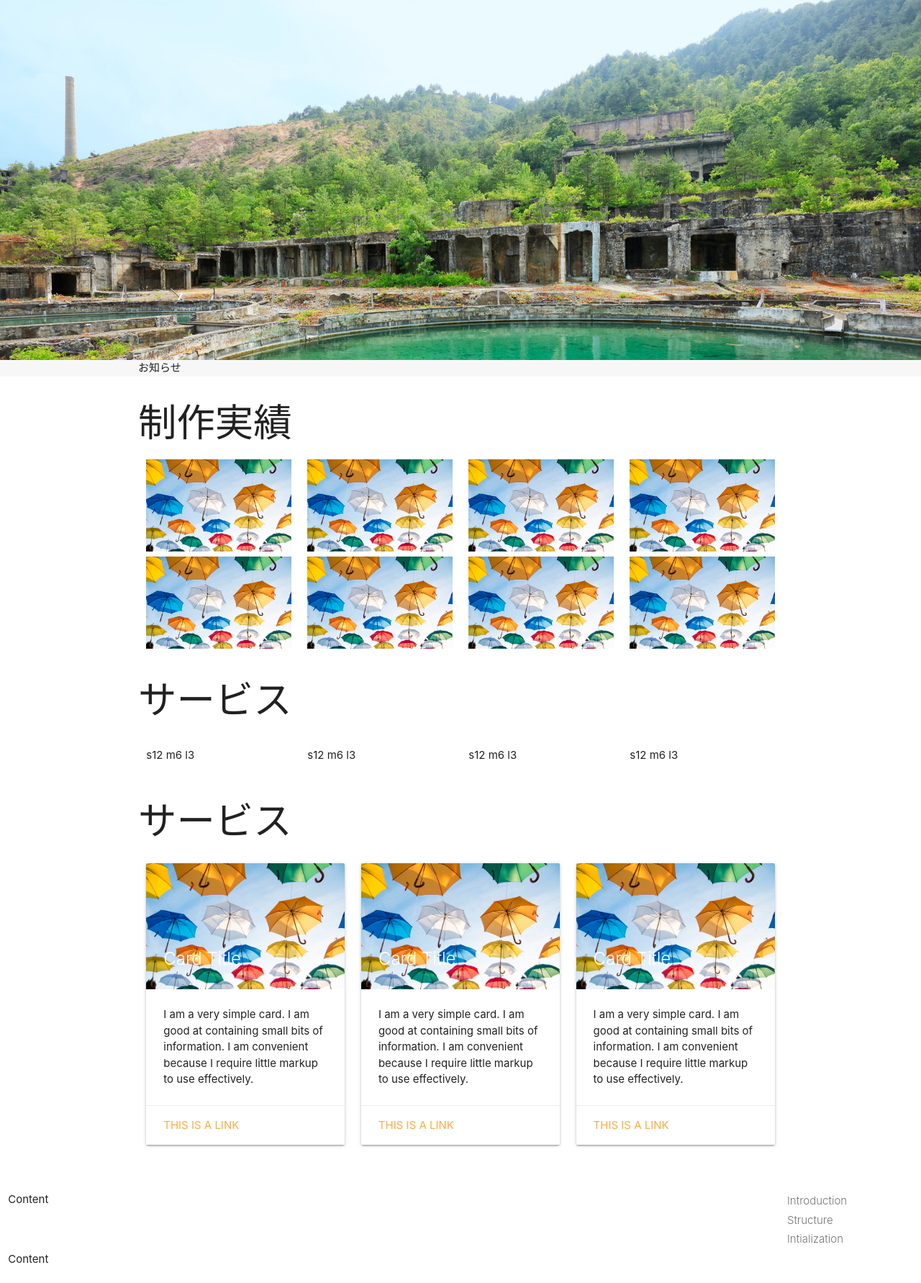
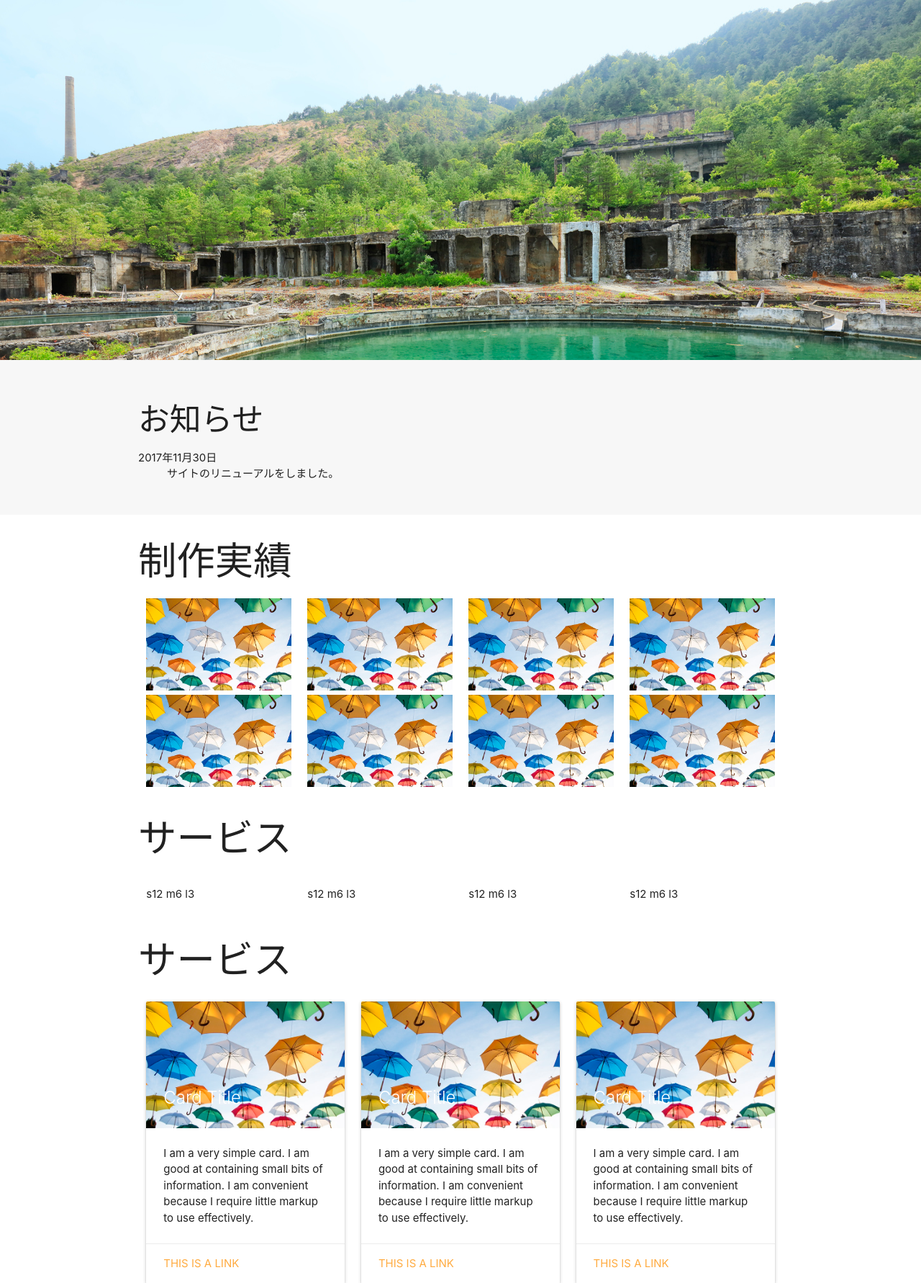
Before and after one commit to marikosasaki/kk_test, a PHP site: page / in a window 1280 px wide. Shown: the top 1782 px of the page at 72% size. Run offline with PHP 8.4, Linux system fonts and the light colour scheme; style sheets or scripts are compiled from the project's sources; some libraries are stand-ins or nearby versions.

Commit message:
会社でやったぶん

```diff
--- a/app/index.html
+++ b/app/index.html
@@ -90,14 +90,21 @@
 			</div>
 		</div>
 		<section class="bg-reration">
-			<div class="container">
-				お知らせ
+			<div class="container container--flat">
+				<h3 class="headline-gothic heading_Level3">
+					お知らせ
+				</h3>
+
+				<dl>
+					<dt>2017年11月30日</dt>
+					<dd>サイトのリニューアルをしました。</dd>
+				</dl>
 			</div>
 		</section>
 
 		<section class="">
 			<div class="container container--list">
-				<h2>
+				<h2 class="headline-gothic">
 					制作実績
 				</h2>
 				<div class="row">
@@ -167,7 +174,7 @@
 
 		<section>
 			<div class="container">
-				<h2>
+				<h2 class="headline-gothic">
 					サービス
 				</h2>
 				<div class="row">
@@ -264,7 +271,7 @@
 
 		<p class="num">スクロールの値 | <span id="scrollValue">0</span></p>
 
-	    <footer class="page-footer yellow lighten-5">
+	    <footer class="page-footer yellow">
 	      <div class="container">
 	        <div class="row">
 	          <div class="col l6 s12">
--- a/app/styles/partials/components/_variables.scss
+++ b/app/styles/partials/components/_variables.scss
@@ -303,8 +303,8 @@ $off-black: rgba(0, 0, 0, 0.87) !default;
 $h1-fontsize: 3.5rem !default;
 $h2-fontsize: 3rem !default;
 $h3-fontsize: 2rem !default;
-$h4-fontsize: 2.28rem !default;
-$h5-fontsize: 1.64rem !default;
+$h4-fontsize: 1.64rem !default;
+$h5-fontsize: 1.28rem !default;
 $h6-fontsize: 1rem !default;
 
 
--- a/app/styles/partials/hoge/_common.scss
+++ b/app/styles/partials/hoge/_common.scss
@@ -5,17 +5,17 @@ body {
 		background-color: #f7f7f7;
 	}
 
-	.brand-logo {
-		a {
-
-		}
-	}
-
 	header {
 		width: 100%;
 		position: fixed;
 		z-index: 3;
 	}
+
+	.container--flat {
+		padding: 30px 0;
+	}
+
+
 
 	//
 	.container--list__item {
```
Also changed, not shown: app/styles/partials/components/_typography.scss (+16 -0 lines).
